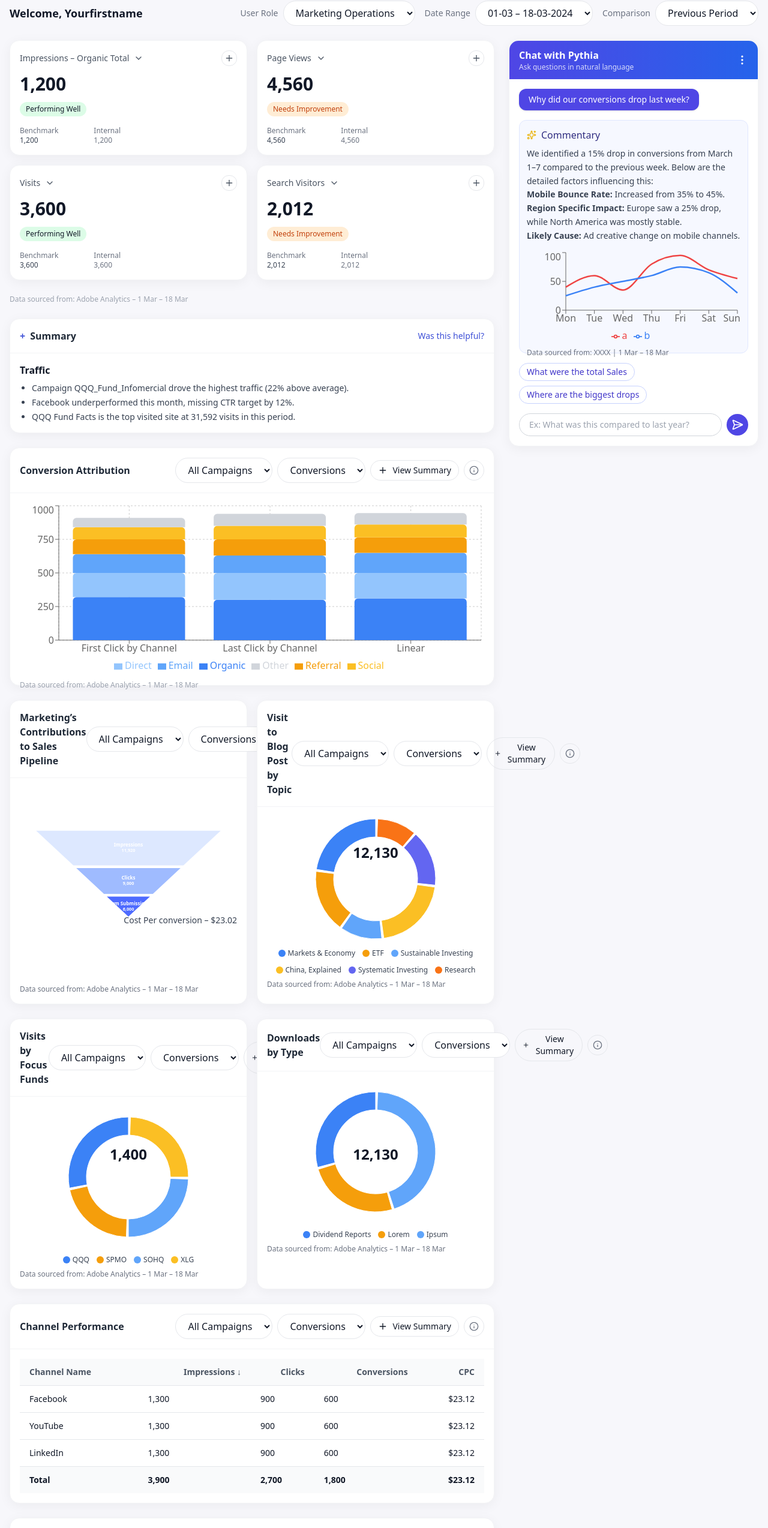
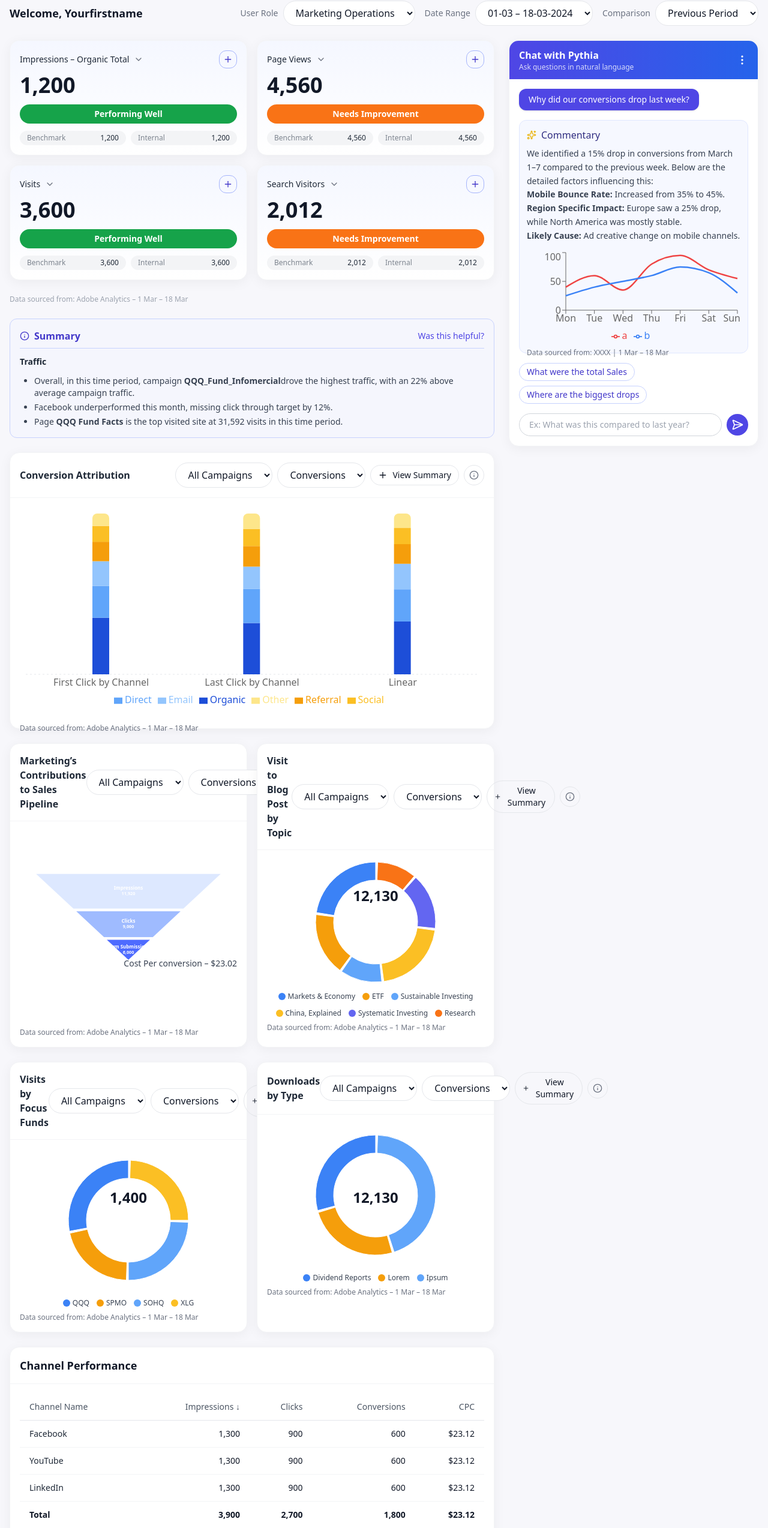
Before and after one commit to pratham-kshirsagar/marketing-dashboard-ts, a React (Vite) app: page / in a window 1280 px wide. Shown: the part 80-2627 px from the top of the page at 60% size. Built offline with nearby package versions, Linux system fonts and the light colour scheme; the HTML template or start-up script is replaced by a standard one.

Commit message:
Updated styles and fonts

```diff
--- a/src/components/DataTable.tsx
+++ b/src/components/DataTable.tsx
@@ -1,71 +1,86 @@
-import SectionHeader from "./SectionHeader";
-type Row = {
-  channel: string;
-  impressions: number;
-  clicks: number;
-  conversions: number;
-  cpc: number;
+export default function DataTable() {
+  const data = [
+    {
+      channel: "Facebook",
+      impressions: 1300,
+      clicks: 900,
+      conversions: 600,
+      cpc: "$23.12",
+    },
+    {
+      channel: "YouTube",
+      impressions: 1300,
+      clicks: 900,
+      conversions: 600,
+      cpc: "$23.12",
+    },
+    {
+      channel: "LinkedIn",
+      impressions: 1300,
+      clicks: 900,
+      conversions: 600,
+      cpc: "$23.12",
+    },
+  ];
+
+  const totals = {
+    impressions: 3900,
+    clicks: 2700,
+    conversions: 1800,
+    cpc: "$23.12",
   };
-export default function DataTable({ rows }: { rows: Row[] }) {
-  const totals = rows.reduce(
-    (a, r) => ({
-      impressions: a.impressions + r.impressions,
-      clicks: a.clicks + r.clicks,
-      conversions: a.conversions + r.conversions,
-      cpc: r.cpc, // display same sample
-    }),
-    { impressions: 0, clicks: 0, conversions: 0, cpc: 23.12 }
-  );
+
   return (
-    <div className="card overflow-hidden">
-      <SectionHeader title="Channel Performance" />
-      <div className="card-body p-0">
-        <div className="overflow-x-auto">
-          <table className="min-w-full text-sm">
-            <thead className="bg-gray-50 text-gray-600">
-              <tr>
-                <th className="text-left px-4 py-3">Channel Name</th>
-                <th className="text-right px-4 py-3">Impressions ↓</th>
-                <th className="text-right px-4 py-3">Clicks</th>
-                <th className="text-right px-4 py-3">Conversions</th>
-                <th className="text-right px-4 py-3">CPC</th>
+    <div className="card">
+      <div className="card-header">
+        <h2 className="text-lg font-semibold">Channel Performance</h2>
+      </div>
+      <div className="card-body overflow-x-auto">
+        <table className="w-full border-collapse text-sm">
+          <thead>
+            <tr className="border-b border-gray-200 text-gray-600">
+              <th className="py-3 px-4 text-left font-medium">Channel Name</th>
+              <th className="py-3 px-4 text-right font-medium">
+                Impressions ↓
+              </th>
+              <th className="py-3 px-4 text-right font-medium">Clicks</th>
+              <th className="py-3 px-4 text-right font-medium">Conversions</th>
+              <th className="py-3 px-4 text-right font-medium">CPC</th>
             </tr>
           </thead>
           <tbody>
-              {rows.map((r) => (
-                <tr key={r.channel} className="border-t">
-                  <td className="px-4 py-3 font-medium">{r.channel}</td>
-                  <td className="px-4 py-3 textright">
-                    {r.impressions.toLocaleString()}
+            {data.map((row, i) => (
+              <tr key={i} className="border-b border-gray-100">
+                <td className="py-3 px-4 text-gray-800">{row.channel}</td>
+                <td className="py-3 px-4 text-right">
+                  {row.impressions.toLocaleString()}
                 </td>
-                  <td className="px-4 py-3 textright">
-                    {r.clicks.toLocaleString()}
+                <td className="py-3 px-4 text-right">
+                  {row.clicks.toLocaleString()}
                 </td>
-                  <td className="px-4 py-3 textright">
-                    {r.conversions.toLocaleString()}
+                <td className="py-3 px-4 text-right">
+                  {row.conversions.toLocaleString()}
                 </td>
-                  <td className="px-4 py-3 text-right">${r.cpc.toFixed(2)}</td>
+                <td className="py-3 px-4 text-right">{row.cpc}</td>
               </tr>
             ))}
-              <tr className="border-t bg-gray-50 font-semibold">
-                <td className="px-4 py-3">Total</td>
-                <td className="px-4 py-3 textright">
+            {/* Totals row */}
+            <tr className="font-semibold">
+              <td className="py-3 px-4">Total</td>
+              <td className="py-3 px-4 text-right">
                 {totals.impressions.toLocaleString()}
               </td>
-                <td className="px-4 py-3 textright">
+              <td className="py-3 px-4 text-right">
                 {totals.clicks.toLocaleString()}
               </td>
-                <td className="px-4 py-3 textright">
+              <td className="py-3 px-4 text-right">
                 {totals.conversions.toLocaleString()}
               </td>
-                <td className="px-4 py-3 text-right">
-                  ${totals.cpc.toFixed(2)}
-                </td>
+              <td className="py-3 px-4 text-right">{totals.cpc}</td>
             </tr>
           </tbody>
         </table>
       </div>
     </div>
-    </div>
   );
 }
--- a/src/components/KpiCard.tsx
+++ b/src/components/KpiCard.tsx
@@ -1,54 +1,68 @@
 import { ChevronDown, Plus } from "lucide-react";
-import type { KPI } from "../data";
+
+type Props = {
+  title: string;
+  value: number;
+  status: "good" | "bad";
+  benchmark: number;
+  internal: number;
+};
+
 export default function KpiCard({
   title,
   value,
   status,
   benchmark,
   internal,
-}: KPI) {
+}: Props) {
+  const isGood = status === "good";
+  const statusText = isGood ? "Performing Well" : "Needs Improvement";
+  const statusBg = isGood ? "bg-green-600" : "bg-orange-500";
+
   return (
-    <div className="card">
-      <div className="p-4">
+    <div className="card overflow-hidden">
+      {/* subtle top gradient like the mock */}
+      <div className="p-4 bg-gradient-to-b from-indigo-50/60 to-transparent">
+        {/* title row */}
         <div className="flex items-center justify-between">
-          <div className="flex items-center gap-2 text-sm text-gray-600">
+          <div className="flex items-center gap-2 text-sm font-medium text-gray-800">
             <span>{title}</span>
-            <ChevronDown className="w-4 h-4" />
+            <ChevronDown className="h-4 w-4 text-gray-500" />
           </div>
-          <button className="rounded-xl border p-1 text-gray-600 hover:bggray-50">
-            <Plus className="w-4 h-4" />
+
+          <button
+            aria-label="Add"
+            className="rounded-xl border border-indigo-300 p-1.5 text-indigo-700 hover:bg-indigo-50"
+          >
+            <Plus className="h-4 w-4" />
           </button>
         </div>
-        <div className="mt-3 text-3xl font-semibold">
+
+        {/* main value */}
+        <div className="mt-2 text-3xl md:text-4xl font-semibold text-gray-900">
           {value.toLocaleString()}
         </div>
-        <div className="mt-3 flex items-center gap-2">
-          <span
-            className={`pill ${
-              status === "good"
-                ? "bg-green-100 textgreen-700"
-                : "bg-orange-100 text-orange-700"
-            }`}
-          >
-            {status === "good" ? "Performing Well" : "Needs Improvement"}
-          </span>
+
+        {/* full-width status bar with label */}
+        <div
+          className={`mt-3 h-8 ${statusBg} rounded-full text-white text-sm font-semibold flex items-center justify-center`}
+        >
+          {statusText}
         </div>
-        <div className="mt-4 grid grid-cols-3 gap-2 text-xs text-gray-500">
-          <div>
-            <div className="text-gray-500">Benchmark</div>
-            <div className="font-medium text-gray-700">
+
+        {/* benchmark / internal row */}
+        <div className="mt-3 grid grid-cols-2 gap-2 text-xs">
+          <div className="flex items-center justify-between rounded-full bg-gray-100 px-3 py-1 text-gray-600">
+            <span className="opacity-70">Benchmark</span>
+            <span className="ml-2 font-medium text-gray-800">
               {benchmark.toLocaleString()}
-            </div>
+            </span>
           </div>
-          <div>
-            <div className="text-gray-500">Internal</div>
-            <div className="font-medium textgray-700">
+          <div className="flex items-center justify-between rounded-full bg-gray-100 px-3 py-1 text-gray-600">
+            <span className="opacity-70">Internal</span>
+            <span className="ml-2 font-medium text-gray-800">
               {internal.toLocaleString()}
-            </div>
-          </div>
-          <div>
-            <div className="text-gray-500"> </div>
-            <div className="font-medium text-gray-700"> </div>
+            </span>
           </div>
         </div>
       </div>
--- a/src/components/StackedBar.tsx
+++ b/src/components/StackedBar.tsx
@@ -1,48 +1,75 @@
 import {
+  ResponsiveContainer,
+  BarChart,
   Bar,
-  BarChart,
-  CartesianGrid,
-  Legend,
-  ResponsiveContainer,
-  Tooltip,
   XAxis,
   YAxis,
+  Tooltip,
+  Legend,
+  ReferenceLine,
 } from "recharts";
 import SectionHeader from "./SectionHeader";
-const palette = [
-  "#3b82f6",
-  "#93c5fd",
-  "#60a5fa",
-  "#f59e0b",
-  "#fbbf24",
-  "#d1d5db",
-];
-type Row = { name: string; [key: string]: number | string };
+
+type Row = Record<string, number | string>;
+
+// Design palette (bottom → top)
+const COLORS: Record<string, string> = {
+  Organic: "#1D4ED8", // deep blue
+  Direct: "#60A5FA", // light blue
+  Email: "#93C5FD", // lighter blue
+  Referral: "#F59E0B", // orange
+  Social: "#FBBF24", // yellow
+  Other: "#FDE68A", // pale yellow
+};
+
+// Keys in the order they should stack (bottom → top)
+const KEY_ORDER = ["Organic", "Direct", "Email", "Referral", "Social", "Other"];
+
 export default function StackedBar({ data }: { data: Row[] }) {
-  const keys = Object.keys(data[0]).filter((k) => k !== "name");
+  // Pick only keys that exist in the provided data (in our preferred order)
+  const keys = KEY_ORDER.filter((k) => k in (data?.[0] ?? {}));
+
   return (
     <div className="card">
       <SectionHeader title="Conversion Attribution" />
-      <div className="card-body h-80">
+      <div className="card-body h-96">
         <ResponsiveContainer width="100%" height="100%">
-          <BarChart data={data}>
-            <CartesianGrid strokeDasharray="3 3" />
-            <XAxis dataKey="name" />
-            <YAxis />
-            <Tooltip />
-            <Legend />
+          <BarChart
+            data={data}
+            stackOffset="expand" // 100% stacked
+            margin={{ top: 10, right: 10, left: 10, bottom: 10 }}
+            barCategoryGap="70%" // << slimmer columns (increase gap between groups)
+          >
+            {/* X labels under each column */}
+            <XAxis dataKey="name" axisLine={false} tickLine={false} />
+            {/* Hide Y values; we only want normalized stacks */}
+            <YAxis hide domain={[0, 1]} />
+            {/* A subtle dashed baseline like the mock */}
+            <ReferenceLine y={0} stroke="#E5E7EB" strokeDasharray="3 4" />
+
+            <Tooltip
+              formatter={(v: number) => `${(v * 100).toFixed(1)}%`}
+              labelFormatter={(l) => `${l as string}`}
+            />
+
+            {/* Place legend below chart */}
+            <Legend verticalAlign="bottom" height={34} />
+
+            {/* One narrow bar per category group */}
             {keys.map((k, i) => (
               <Bar
                 key={k}
                 dataKey={k}
-                stackId="s"
-                fill={palette[i % palette.length]}
-                radius={[6, 6, 0, 0]}
+                stackId="one"
+                fill={COLORS[k] || "#ddd"}
+                barSize={28} // << column width (make smaller if needed)
+                radius={i === keys.length - 1 ? [8, 8, 0, 0] : 0} // round only the top stack
               />
             ))}
           </BarChart>
         </ResponsiveContainer>
-        <div className="small-foot mt-2">
+
+        <div className="text-xs text-gray-500 mt-2">
           Data sourced from: Adobe Analytics – 1 Mar – 18 Mar
         </div>
       </div>
--- a/src/components/SummaryCard.tsx
+++ b/src/components/SummaryCard.tsx
@@ -1,27 +1,36 @@
+import { Info } from "lucide-react"; // you can swap icon if needed
+
 export default function SummaryCard() {
   return (
-    <div className="card">
-      <div className="card-header">
-        <div className="card-title flex items-center gap-2">
-          <span className="text-brand-700">+</span> Summary
+    <div className="border border-indigo-200 rounded-xl bg-indigo-50/30 p-4">
+      {/* Header */}
+      <div className="flex items-center justify-between border-b border-indigo-200 pb-2 mb-3">
+        <div className="flex items-center space-x-2 text-indigo-700 font-semibold">
+          <Info className="w-4 h-4" />
+          <span>Summary</span>
         </div>
-        <a href="#" className="text-sm text-brand-700 hover:underline">
+        <button className="text-sm text-indigo-600 hover:underline">
           Was this helpful?
-        </a>
+        </button>
       </div>
-      <div className="card-body">
-        <div className="font-semibold mb-2">Traffic</div>
-        <ul className="list-disc pl-5 text-sm text-gray-700 space-y-1">
+
+      {/* Content */}
+      <div className="space-y-3 text-sm text-gray-700">
+        <h3 className="font-semibold text-gray-800">Traffic</h3>
+        <ul className="list-disc pl-6 space-y-1">
           <li>
-            Campaign QQQ_Fund_Infomercial drove the highest traffic (22% above
-            average).
+            Overall, in this time period, campaign{" "}
+            <strong>QQQ_Fund_Infomercial</strong>
+            drove the highest traffic, with an 22% above average campaign
+            traffic.
           </li>
           <li>
-            Facebook underperformed this month, missing CTR target by 12%.
+            Facebook underperformed this month, missing click through target by
+            12%.
           </li>
           <li>
-            QQQ Fund Facts is the top visited site at 31,592 visits in this
-            period.
+            Page <strong>QQQ Fund Facts</strong> is the top visited site at
+            31,592 visits in this time period.
           </li>
         </ul>
       </div>
```
Lines whose indentation alone changed are shown as unchanged.
